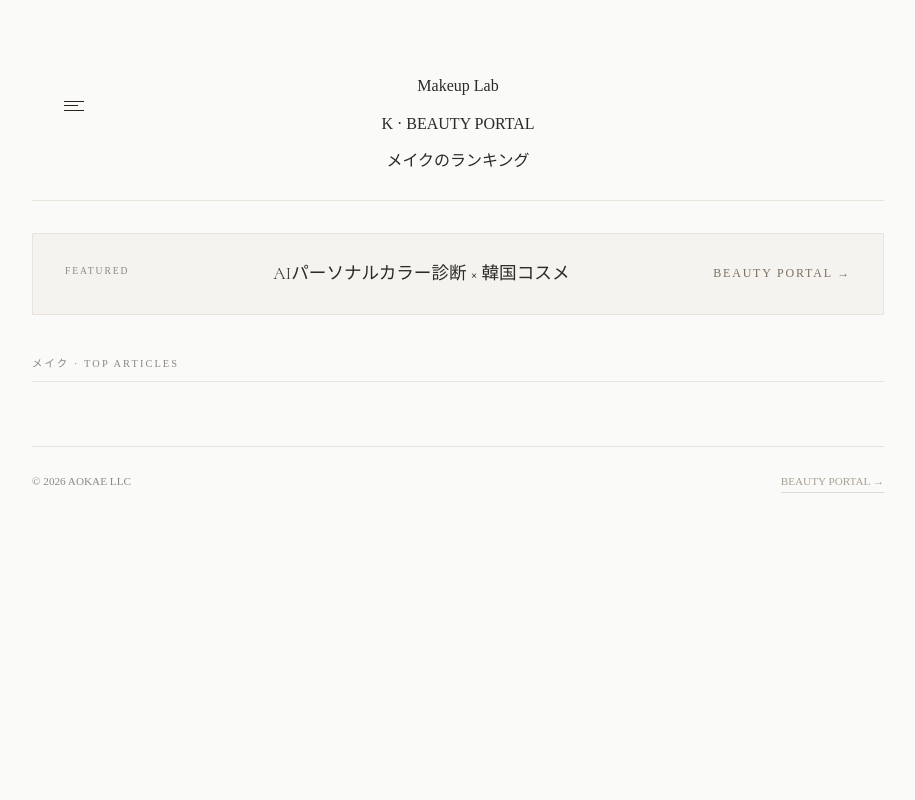
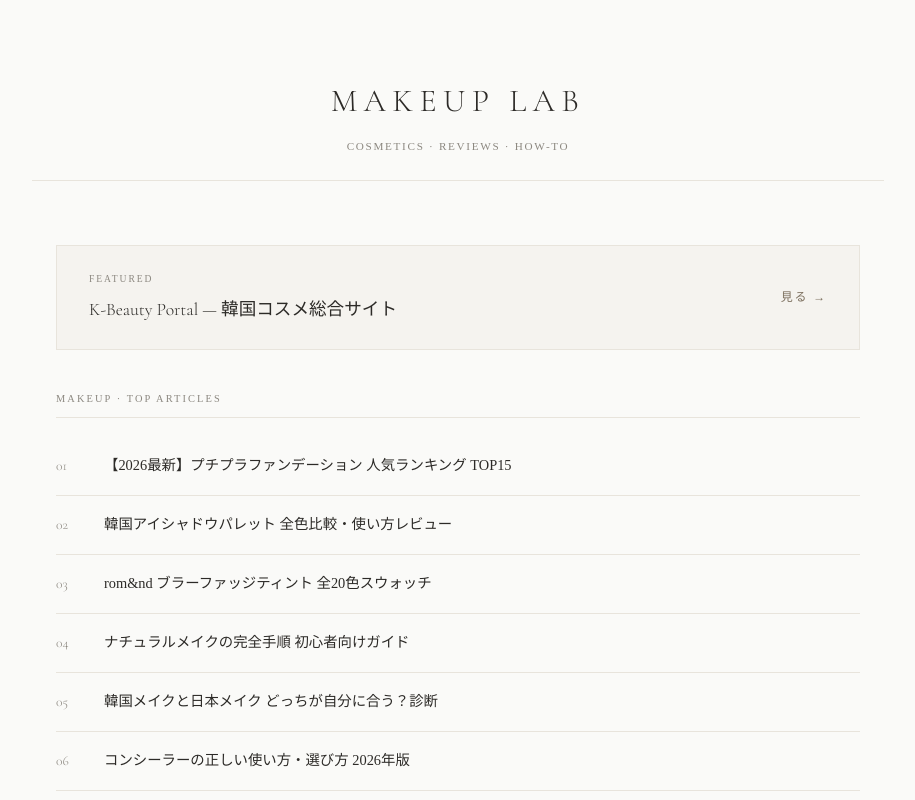
Before and after one commit to okuwabara07-gif/makeup-lab-jp, a Next.js app: page / in a window 1280 px wide. Shown: the top 800 px of the page, without its empty margins (182-1097 px from the left). Built offline with nearby package versions, Linux system fonts and the light colour scheme.

Commit message:
fix: SHIRO design + clean rebuild

```diff
--- a/app/page.tsx
+++ b/app/page.tsx
@@ -1,36 +1,43 @@
+const ARTICLES = [
+  "【2026最新】プチプラファンデーション 人気ランキング TOP15",
+  "韓国アイシャドウパレット 全色比較・使い方レビュー",
+  "rom&nd ブラーファッジティント 全20色スウォッチ",
+  "ナチュラルメイクの完全手順 初心者向けガイド",
+  "韓国メイクと日本メイク どっちが自分に合う？診断",
+  "コンシーラーの正しい使い方・選び方 2026年版",
+  "マスカラ 韓国vs日本 徹底比較ランキング",
+  "メイク直しが楽になる！夜まで崩れないベースメイク術",
+]
 export default function Home() {
   return (
     <main>
       <header className="site-header">
-        <div className="site-nav-bar">
-          <div className="site-logo">Makeup Lab</div>
-          <div style={{display:'flex',flexDirection:'column' as const,gap:4}}>
-            <div style={{width:20,height:'0.5px',background:'#2A2218'}}></div>
-            <div style={{width:14,height:'0.5px',background:'#2A2218'}}></div>
-            <div style={{width:20,height:'0.5px',background:'#2A2218'}}></div>
+        <div className="site-title">Makeup Lab</div>
+        <div className="site-subtitle">Cosmetics · Reviews · How-to</div>
+      </header>
+      <main>
+        <div className="portal-banner">
+          <div>
+            <div className="portal-banner-label">Featured</div>
+            <div className="portal-banner-title">K-Beauty Portal — 韓国コスメ総合サイト</div>
           </div>
+          <a href="https://beauty-portal-jp.vercel.app" target="_blank" className="portal-banner-link">見る →</a>
         </div>
-        <div className="eyebrow" style={{marginBottom:8}}>K · BEAUTY PORTAL</div>
-        <div className="section-title">メイクのランキング</div>
-      </header>
-
-      <div className="portal-banner">
-        <div className="portal-banner-label">FEATURED</div>
-        <div className="portal-banner-title">AIパーソナルカラー診断 × 韓国コスメ</div>
-        <a href="https://beauty-portal-jp.vercel.app" target="_blank" className="portal-banner-link">
-          BEAUTY PORTAL →
-        </a>
-      </div>
-
-      <div className="section-label">メイク · TOP ARTICLES</div>
-
-      <footer className="site-footer">
-        <span>© 2026 AOKAE LLC</span>
-        <a href="https://beauty-portal-jp.vercel.app" target="_blank"
-          style={{color:'#A89F94',borderBottom:'0.5px solid #DDD9D3',paddingBottom:1}}>
-          BEAUTY PORTAL →
-        </a>
-      </footer>
+        <div className="section-label">Makeup · Top Articles</div>
+        <div className="article-list">
+          {ARTICLES.map((a, i) => (
+            <div key={i} className="article-item">
+              <span className="article-num">{String(i+1).padStart(2,'0')}</span>
+              <a href="#" className="article-link">{a}</a>
+            </div>
+          ))}
+        </div>
+        <div className="ad-slot">Advertisement</div>
+        <footer className="site-footer">
+          <span>© 2026 AOKAE LLC</span>
+          <a href="https://beauty-portal-jp.vercel.app" target="_blank" style={{color:'var(--text-secondary)'}}>Beauty Portal →</a>
+        </footer>
+      </main>
     </main>
-  );
+  )
 }
```
